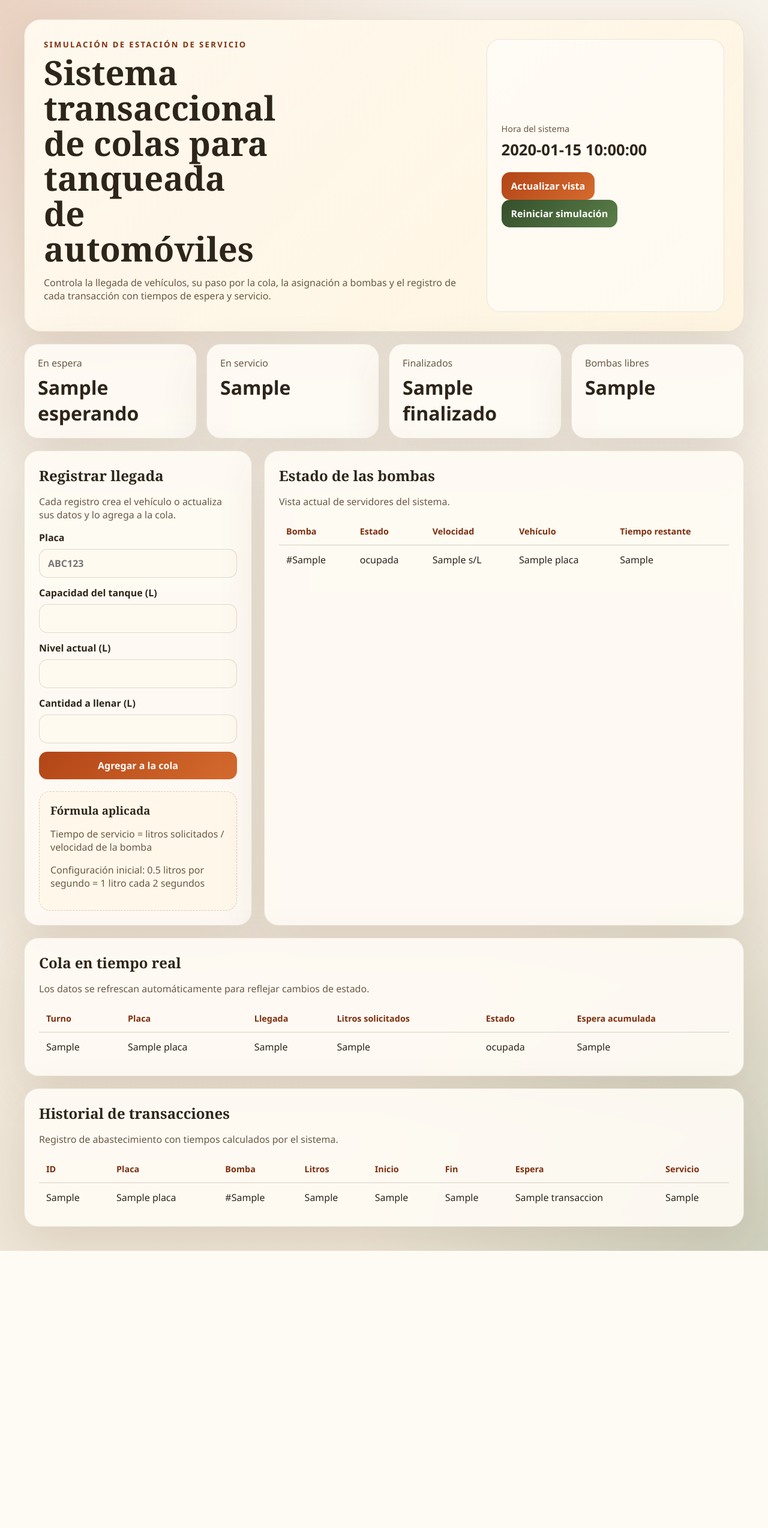
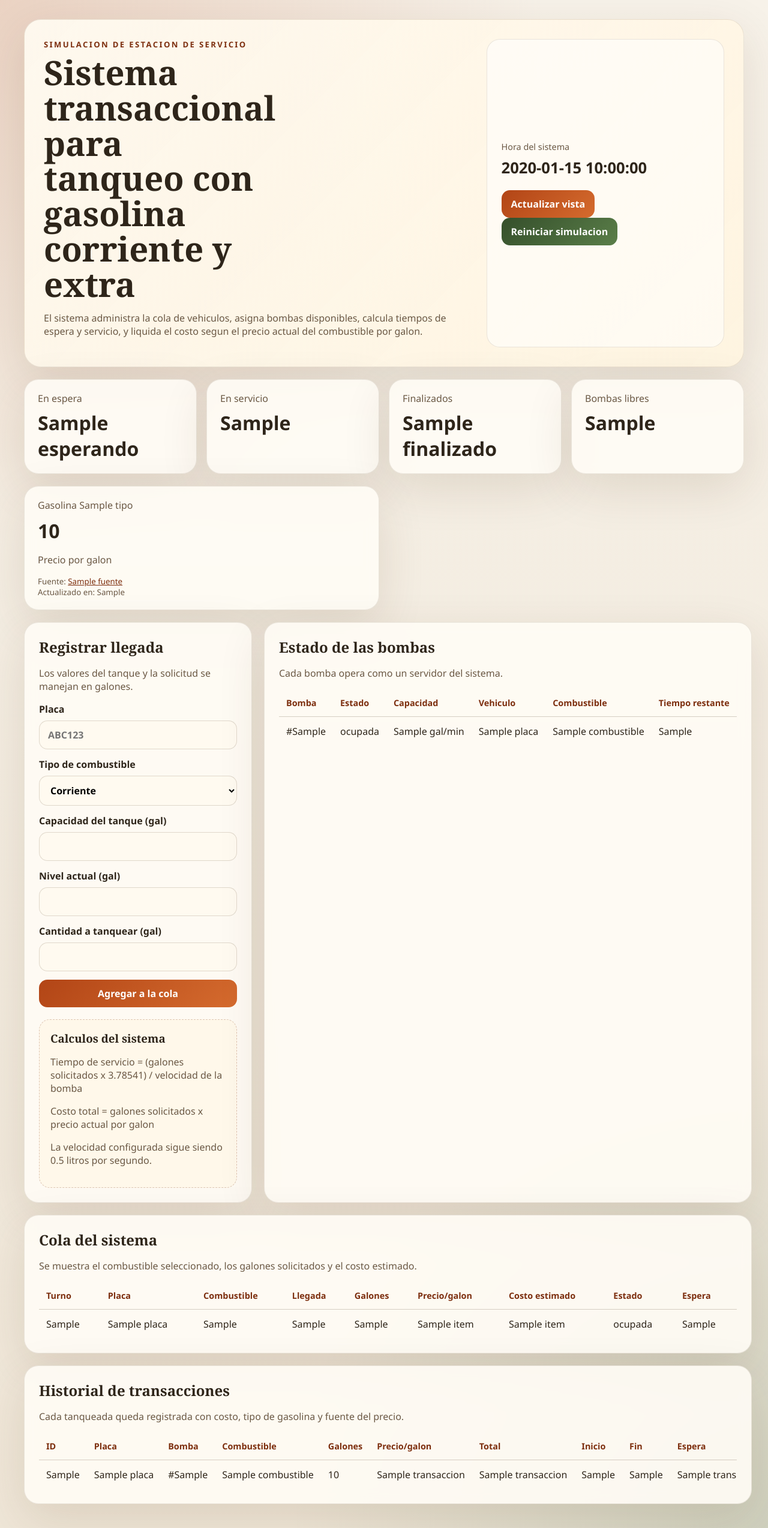
Before and after one commit to Castu231/SISTEMA-TRANSACCIONAL-COLA-, a Flask app: template templates/index.html in a window 1280 px wide. Shown: the whole page at 60% size. Before the commit the page ends 2085 px from the top, so only its background shows below. Run offline with Flask 3, Linux system fonts and the light colour scheme; the template is opened without the code that fills it: most values are stand-ins (such as "Sample title", 1, 10 or a date in 2020).

Commit message:
Agregar soporte de galones y precios de combustible

```diff
--- a/app.py
+++ b/app.py
@@ -3,12 +3,14 @@
 import os
 from datetime import datetime, timedelta
 
-from flask import Flask, redirect, render_template, request, url_for
+from flask import Flask, jsonify, redirect, render_template, request, url_for
 
 from database import get_connection, init_db, reset_db
+from fuel_prices import get_fuel_prices
 
 
 DATE_FORMAT = "%Y-%m-%d %H:%M:%S"
+LITERS_PER_GALLON = 3.78541
 
 app = Flask(__name__)
 init_db()
@@ -31,13 +33,17 @@
     return f"{minutes:02d}:{remaining_seconds:02d}"
 
 
+def format_money(value: float) -> str:
+    return f"${value:,.2f}".replace(",", "X").replace(".", ",").replace("X", ".")
+
+
 def sync_system_state() -> None:
     current_time = now_local()
 
     with get_connection() as connection:
         active_transactions = connection.execute(
             """
-            SELECT t.id_transaccion, t.id_vehiculo, t.id_bomba, t.hora_fin
+            SELECT t.id_transaccion, t.id_vehiculo, t.id_bomba, t.hora_fin, t.galones_suministrados
             FROM transacciones t
             INNER JOIN cola c ON c.id_vehiculo = t.id_vehiculo
             WHERE c.estado = 'en servicio'
@@ -47,14 +53,6 @@
         for transaction in active_transactions:
             end_time = parse_dt(transaction["hora_fin"])
             if end_time <= current_time:
-                supplied_liters = connection.execute(
-                    """
-                    SELECT litros_suministrados
-                    FROM transacciones
-                    WHERE id_transaccion = ?
-                    """,
-                    (transaction["id_transaccion"],),
-                ).fetchone()["litros_suministrados"]
                 connection.execute(
                     """
                     UPDATE cola
@@ -69,7 +67,7 @@
                     SET nivel_actual = MIN(capacidad_tanque, nivel_actual + ?)
                     WHERE id_vehiculo = ?
                     """,
-                    (supplied_liters, transaction["id_vehiculo"]),
+                    (transaction["galones_suministrados"], transaction["id_vehiculo"]),
                 )
                 connection.execute(
                     """
@@ -82,7 +80,14 @@
 
         waiting_queue = connection.execute(
             """
-            SELECT c.id_cola, c.id_vehiculo, c.hora_llegada, c.cantidad_solicitada
+            SELECT
+                c.id_cola,
+                c.id_vehiculo,
+                c.hora_llegada,
+                c.galones_solicitados,
+                c.tipo_combustible,
+                c.precio_galon,
+                c.costo_estimado
             FROM cola c
             WHERE c.estado = 'esperando'
             ORDER BY c.hora_llegada ASC, c.id_cola ASC
@@ -98,17 +103,21 @@
             """
         ).fetchall()
 
+        prices = get_fuel_prices()
+
         for queue_item, pump in zip(waiting_queue, available_pumps):
             start_time = now_local()
             arrival_time = parse_dt(queue_item["hora_llegada"])
             wait_seconds = int((start_time - arrival_time).total_seconds())
+            gallons = queue_item["galones_solicitados"]
+            liters = gallons * LITERS_PER_GALLON
             service_seconds = max(
                 1,
-                int(
-                round(queue_item["cantidad_solicitada"] / pump["velocidad_litro_segundo"])
-                ),
+                int(round(liters / pump["velocidad_litro_segundo"])),
             )
             end_time = start_time + timedelta(seconds=service_seconds)
+            fuel_type = queue_item["tipo_combustible"]
+            price_info = prices[fuel_type]
 
             connection.execute(
                 """
@@ -118,26 +127,45 @@
                     litros_suministrados,
                     hora_inicio,
                     hora_fin,
-                    tiempo_espera
+                    tiempo_espera,
+                    combustible,
+                    galones_suministrados,
+                    precio_galon,
+                    costo_total,
+                    fuente_precio,
+                    fecha_precio
                 )
-                VALUES (?, ?, ?, ?, ?, ?)
+                VALUES (?, ?, ?, ?, ?, ?, ?, ?, ?, ?, ?, ?)
                 """,
                 (
                     queue_item["id_vehiculo"],
                     pump["id_bomba"],
-                    queue_item["cantidad_solicitada"],
+                    liters,
                     format_dt(start_time),
                     format_dt(end_time),
                     max(0, wait_seconds),
+                    fuel_type,
+                    gallons,
+                    price_info["precio_galon"],
+                    gallons * price_info["precio_galon"],
+                    price_info["fuente"],
+                    price_info["actualizado_en"],
                 ),
             )
             connection.execute(
                 """
                 UPDATE cola
-                SET estado = 'en servicio'
+                SET
+                    estado = 'en servicio',
+                    precio_galon = ?,
+                    costo_estimado = ?
                 WHERE id_cola = ?
                 """,
-                (queue_item["id_cola"],),
+                (
+                    price_info["precio_galon"],
+                    gallons * price_info["precio_galon"],
+                    queue_item["id_cola"],
+                ),
             )
             connection.execute(
                 """
@@ -152,6 +180,7 @@
 def build_dashboard_context() -> dict:
     sync_system_state()
     current_time = now_local()
+    prices = get_fuel_prices()
 
     with get_connection() as connection:
         summary = connection.execute(
@@ -170,7 +199,10 @@
                 c.id_cola,
                 v.placa,
                 c.hora_llegada,
-                c.cantidad_solicitada,
+                c.galones_solicitados,
+                c.tipo_combustible,
+                c.precio_galon,
+                c.costo_estimado,
                 c.estado
             FROM cola c
             INNER JOIN vehiculos v ON v.id_vehiculo = c.id_vehiculo
@@ -192,7 +224,8 @@
                 b.velocidad_litro_segundo,
                 v.placa,
                 t.hora_inicio,
-                t.hora_fin
+                t.hora_fin,
+                t.combustible
             FROM bombas b
             LEFT JOIN transacciones t
                 ON t.id_bomba = b.id_bomba
@@ -214,10 +247,15 @@
                 t.id_transaccion,
                 v.placa,
                 t.id_bomba,
-                t.litros_suministrados,
+                t.galones_suministrados,
+                t.combustible,
+                t.precio_galon,
+                t.costo_total,
                 t.hora_inicio,
                 t.hora_fin,
-                t.tiempo_espera
+                t.tiempo_espera,
+                t.fuente_precio,
+                t.fecha_precio
             FROM transacciones t
             INNER JOIN vehiculos v ON v.id_vehiculo = t.id_vehiculo
             ORDER BY t.id_transaccion DESC
@@ -232,6 +270,8 @@
             {
                 **dict(item),
                 "espera_actual": seconds_to_label(elapsed),
+                "precio_galon_label": format_money(item["precio_galon"]) if item["precio_galon"] else "-",
+                "costo_estimado_label": format_money(item["costo_estimado"]) if item["costo_estimado"] else "-",
             }
         )
 
@@ -246,7 +286,7 @@
             {
                 **dict(pump),
                 "tiempo_restante": remaining,
-                "segundos_por_litro": round(1 / pump["velocidad_litro_segundo"], 2),
+                "galones_por_minuto": round((pump["velocidad_litro_segundo"] * 60) / LITERS_PER_GALLON, 2),
             }
         )
 
@@ -260,6 +300,20 @@
                 **dict(item),
                 "tiempo_servicio": seconds_to_label(duration),
                 "tiempo_espera_label": seconds_to_label(item["tiempo_espera"]),
+                "precio_galon_label": format_money(item["precio_galon"]),
+                "costo_total_label": format_money(item["costo_total"]),
+            }
+        )
+
+    fuel_cards = []
+    for fuel_type in ("Corriente", "Extra"):
+        price_info = prices[fuel_type]
+        fuel_cards.append(
+            {
+                "tipo": fuel_type,
+                "precio_galon": format_money(price_info["precio_galon"]),
+                "fuente": price_info["fuente"],
+                "actualizado_en": price_info["actualizado_en"],
             }
         )
 
@@ -268,6 +322,7 @@
         "queue": queue_rows,
         "pumps": pump_rows,
         "transactions": transaction_rows,
+        "fuel_cards": fuel_cards,
         "current_time": format_dt(current_time),
     }
 
@@ -277,16 +332,30 @@
     return render_template("index.html", **build_dashboard_context())
 
 
+@app.route("/api/precios-combustible", methods=["GET"])
+def fuel_prices_api():
+    return jsonify(get_fuel_prices())
+
+
 @app.route("/vehiculos", methods=["POST"])
 def register_vehicle():
     plate = request.form["placa"].strip().upper()
     capacity = float(request.form["capacidad_tanque"])
     current_level = float(request.form["nivel_actual"])
     requested_amount = float(request.form["cantidad_a_llenar"])
+    fuel_type = request.form["tipo_combustible"]
 
     available_space = capacity - current_level
-    if current_level > capacity or requested_amount <= 0 or requested_amount > available_space:
+    if (
+        current_level > capacity
+        or requested_amount <= 0
+        or requested_amount > available_space
+        or fuel_type not in {"Corriente", "Extra"}
+    ):
         return redirect(url_for("index"))
+
+    prices = get_fuel_prices()
+    fuel_price = prices[fuel_type]["precio_galon"]
 
     with get_connection() as connection:
         vehicle = connection.execute(
@@ -320,10 +389,27 @@
 
         connection.execute(
             """
-            INSERT INTO cola (id_vehiculo, hora_llegada, cantidad_solicitada, estado)
-            VALUES (?, ?, ?, 'esperando')
+            INSERT INTO cola (
+                id_vehiculo,
+                hora_llegada,
+                cantidad_solicitada,
+                galones_solicitados,
+                tipo_combustible,
+                precio_galon,
+                costo_estimado,
+                estado
+            )
+            VALUES (?, ?, ?, ?, ?, ?, ?, 'esperando')
             """,
-            (vehicle_id, format_dt(now_local()), requested_amount),
+            (
+                vehicle_id,
+                format_dt(now_local()),
+                requested_amount,
+                requested_amount,
+                fuel_type,
+                fuel_price,
+                requested_amount * fuel_price,
+            ),
         )
 
     sync_system_state()
--- a/static/styles.css
+++ b/static/styles.css
@@ -99,8 +99,16 @@
     margin: 20px 0;
 }
 
+.price-grid {
+    display: grid;
+    grid-template-columns: repeat(2, minmax(0, 1fr));
+    gap: 16px;
+    margin-bottom: 20px;
+}
+
 .stat-card,
-.panel {
+.panel,
+.price-card {
     background: var(--panel);
     border: 1px solid var(--line);
     border-radius: 24px;
@@ -112,10 +120,31 @@
     padding: 20px 22px;
 }
 
+.price-card {
+    padding: 20px 22px;
+}
+
 .stat-card span {
     display: block;
     color: var(--muted);
     margin-bottom: 8px;
+}
+
+.price-card span,
+.price-card p,
+.price-card small {
+    display: block;
+    color: var(--muted);
+}
+
+.price-card strong {
+    display: block;
+    margin: 10px 0 6px;
+    font-size: 2rem;
+}
+
+.price-card a {
+    color: var(--accent-dark);
 }
 
 .stat-card strong {
@@ -152,11 +181,13 @@
 }
 
 input,
+select,
 button {
     font: inherit;
 }
 
-input {
+input,
+select {
     width: 100%;
     padding: 12px 14px;
     border-radius: 14px;
@@ -226,6 +257,10 @@
     .stats-grid {
         grid-template-columns: repeat(2, minmax(0, 1fr));
     }
+
+    .price-grid {
+        grid-template-columns: 1fr;
+    }
 }
 
 @media (max-width: 640px) {
--- a/templates/index.html
+++ b/templates/index.html
@@ -3,18 +3,19 @@
 <head>
     <meta charset="UTF-8">
     <meta name="viewport" content="width=device-width, initial-scale=1.0">
-    <title>Sistema Transaccional de Colas</title>
+    <title>Sistema transaccional de colas</title>
     <link rel="stylesheet" href="{{ url_for('static', filename='styles.css') }}">
 </head>
 <body>
     <div class="page-shell">
         <header class="hero">
             <div>
-                <p class="eyebrow">Simulación de estación de servicio</p>
-                <h1>Sistema transaccional de colas para tanqueada de automóviles</h1>
+                <p class="eyebrow">Simulacion de estacion de servicio</p>
+                <h1>Sistema transaccional para tanqueo con gasolina corriente y extra</h1>
                 <p class="subtitle">
-                    Controla la llegada de vehículos, su paso por la cola, la asignación a bombas
-                    y el registro de cada transacción con tiempos de espera y servicio.
+                    El sistema administra la cola de vehiculos, asigna bombas disponibles,
+                    calcula tiempos de espera y servicio, y liquida el costo segun el
+                    precio actual del combustible por galon.
                 </p>
             </div>
             <div class="hero-meta">
@@ -24,7 +25,7 @@
                     <button type="submit">Actualizar vista</button>
                 </form>
                 <form action="{{ url_for('restart') }}" method="post">
-                    <button type="submit" class="secondary">Reiniciar simulación</button>
+                    <button type="submit" class="secondary">Reiniciar simulacion</button>
                 </form>
             </div>
         </header>
@@ -48,11 +49,23 @@
             </article>
         </section>
 
+        <section class="price-grid">
+            {% for fuel in fuel_cards %}
+            <article class="price-card">
+                <span>Gasolina {{ fuel.tipo }}</span>
+                <strong>{{ fuel.precio_galon }}</strong>
+                <p>Precio por galon</p>
+                <small>Fuente: <a href="{{ fuel.fuente }}" target="_blank" rel="noreferrer">{{ fuel.fuente }}</a></small>
+                <small>Actualizado en: {{ fuel.actualizado_en }}</small>
+            </article>
+            {% endfor %}
+        </section>
+
         <main class="content-grid">
             <section class="panel form-panel">
                 <div class="panel-heading">
                     <h2>Registrar llegada</h2>
-                    <p>Cada registro crea el vehículo o actualiza sus datos y lo agrega a la cola.</p>
+                    <p>Los valores del tanque y la solicitud se manejan en galones.</p>
                 </div>
 
                 <form action="{{ url_for('register_vehicle') }}" method="post" class="vehicle-form">
@@ -61,31 +74,39 @@
                         <input type="text" name="placa" placeholder="ABC123" required>
                     </label>
                     <label>
-                        Capacidad del tanque (L)
-                        <input type="number" name="capacidad_tanque" min="1" step="0.1" required>
+                        Tipo de combustible
+                        <select name="tipo_combustible" required>
+                            <option value="Corriente">Corriente</option>
+                            <option value="Extra">Extra</option>
+                        </select>
                     </label>
                     <label>
-                        Nivel actual (L)
-                        <input type="number" name="nivel_actual" min="0" step="0.1" required>
+                        Capacidad del tanque (gal)
+                        <input type="number" name="capacidad_tanque" min="1" step="0.01" required>
                     </label>
                     <label>
-                        Cantidad a llenar (L)
-                        <input type="number" name="cantidad_a_llenar" min="0.1" step="0.1" required>
+                        Nivel actual (gal)
+                        <input type="number" name="nivel_actual" min="0" step="0.01" required>
+                    </label>
+                    <label>
+                        Cantidad a tanquear (gal)
+                        <input type="number" name="cantidad_a_llenar" min="0.01" step="0.01" required>
                     </label>
                     <button type="submit">Agregar a la cola</button>
                 </form>
 
                 <div class="formula-box">
-                    <h3>Fórmula aplicada</h3>
-                    <p>Tiempo de servicio = litros solicitados / velocidad de la bomba</p>
-                    <p>Configuración inicial: 0.5 litros por segundo = 1 litro cada 2 segundos</p>
+                    <h3>Calculos del sistema</h3>
+                    <p>Tiempo de servicio = (galones solicitados x 3.78541) / velocidad de la bomba</p>
+                    <p>Costo total = galones solicitados x precio actual por galon</p>
+                    <p>La velocidad configurada sigue siendo 0.5 litros por segundo.</p>
                 </div>
             </section>
 
             <section class="panel">
                 <div class="panel-heading">
                     <h2>Estado de las bombas</h2>
-                    <p>Vista actual de servidores del sistema.</p>
+                    <p>Cada bomba opera como un servidor del sistema.</p>
                 </div>
                 <div class="table-wrap">
                     <table>
@@ -93,8 +114,9 @@
                             <tr>
                                 <th>Bomba</th>
                                 <th>Estado</th>
-                                <th>Velocidad</th>
-                                <th>Vehículo</th>
+                                <th>Capacidad</th>
+                                <th>Vehiculo</th>
+                                <th>Combustible</th>
                                 <th>Tiempo restante</th>
                             </tr>
                         </thead>
@@ -103,8 +125,9 @@
                             <tr>
                                 <td>#{{ bomba.id_bomba }}</td>
                                 <td>{{ bomba.estado }}</td>
-                                <td>{{ bomba.segundos_por_litro }} s/L</td>
+                                <td>{{ bomba.galones_por_minuto }} gal/min</td>
                                 <td>{{ bomba.placa or '-' }}</td>
+                                <td>{{ bomba.combustible or '-' }}</td>
                                 <td>{{ bomba.tiempo_restante }}</td>
                             </tr>
                             {% endfor %}
@@ -115,8 +138,8 @@
 
             <section class="panel full-width">
                 <div class="panel-heading">
-                    <h2>Cola en tiempo real</h2>
-                    <p>Los datos se refrescan automáticamente para reflejar cambios de estado.</p>
+                    <h2>Cola del sistema</h2>
+                    <p>Se muestra el combustible seleccionado, los galones solicitados y el costo estimado.</p>
                 </div>
                 <div class="table-wrap">
                     <table>
@@ -124,10 +147,13 @@
                             <tr>
                                 <th>Turno</th>
                                 <th>Placa</th>
+                                <th>Combustible</th>
                                 <th>Llegada</th>
-                                <th>Litros solicitados</th>
+                                <th>Galones</th>
+                                <th>Precio/galon</th>
+                                <th>Costo estimado</th>
                                 <th>Estado</th>
-                                <th>Espera acumulada</th>
+                                <th>Espera</th>
                             </tr>
                         </thead>
                         <tbody>
@@ -135,14 +161,17 @@
                             <tr>
                                 <td>{{ item.id_cola }}</td>
                                 <td>{{ item.placa }}</td>
+                                <td>{{ item.tipo_combustible }}</td>
                                 <td>{{ item.hora_llegada }}</td>
-                                <td>{{ item.cantidad_solicitada }}</td>
+                                <td>{{ item.galones_solicitados }}</td>
+                                <td>{{ item.precio_galon_label }}</td>
+                                <td>{{ item.costo_estimado_label }}</td>
                                 <td>{{ item.estado }}</td>
                                 <td>{{ item.espera_actual }}</td>
                             </tr>
                             {% else %}
                             <tr>
-                                <td colspan="6">No hay vehículos registrados.</td>
+                                <td colspan="9">No hay vehiculos registrados.</td>
                             </tr>
                             {% endfor %}
                         </tbody>
@@ -153,7 +182,7 @@
             <section class="panel full-width">
                 <div class="panel-heading">
                     <h2>Historial de transacciones</h2>
-                    <p>Registro de abastecimiento con tiempos calculados por el sistema.</p>
+                    <p>Cada tanqueada queda registrada con costo, tipo de gasolina y fuente del precio.</p>
                 </div>
                 <div class="table-wrap">
                     <table>
@@ -162,7 +191,10 @@
                                 <th>ID</th>
                                 <th>Placa</th>
                                 <th>Bomba</th>
-                                <th>Litros</th>
+                                <th>Combustible</th>
+                                <th>Galones</th>
+                                <th>Precio/galon</th>
+                                <th>Total</th>
                                 <th>Inicio</th>
                                 <th>Fin</th>
                                 <th>Espera</th>
@@ -175,7 +207,10 @@
                                 <td>{{ transaccion.id_transaccion }}</td>
                                 <td>{{ transaccion.placa }}</td>
                                 <td>#{{ transaccion.id_bomba }}</td>
-                                <td>{{ transaccion.litros_suministrados }}</td>
+                                <td>{{ transaccion.combustible }}</td>
+                                <td>{{ transaccion.galones_suministrados|round(2) }}</td>
+                                <td>{{ transaccion.precio_galon_label }}</td>
+                                <td>{{ transaccion.costo_total_label }}</td>
                                 <td>{{ transaccion.hora_inicio }}</td>
                                 <td>{{ transaccion.hora_fin }}</td>
                                 <td>{{ transaccion.tiempo_espera_label }}</td>
@@ -183,7 +218,7 @@
                             </tr>
                             {% else %}
                             <tr>
-                                <td colspan="8">No se han generado transacciones todavía.</td>
+                                <td colspan="11">No se han generado transacciones todavia.</td>
                             </tr>
                             {% endfor %}
                         </tbody>
@@ -192,6 +227,5 @@
             </section>
         </main>
     </div>
-
 </body>
 </html>
```
Also changed, not shown: ENTREGA.md (+12 -7 lines), database.py (+46 -0 lines), fuel_prices.py (added, +134 -0 lines), schema.sql (+17 -0 lines), README.md.
